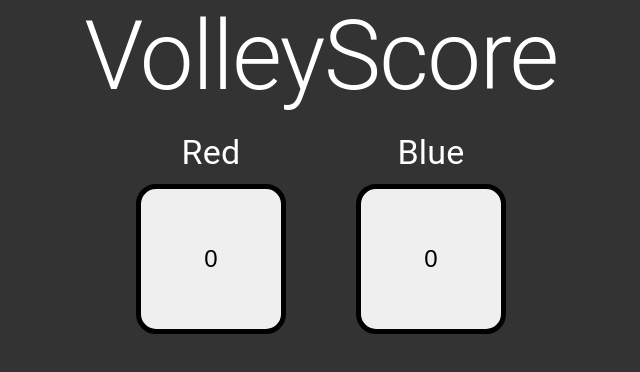
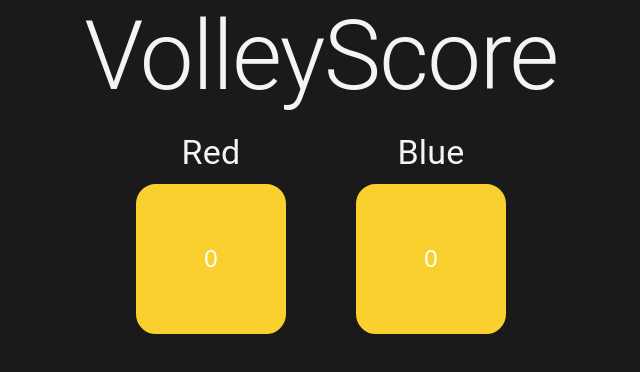
Before and after one commit to whuang214/VolleyScore, a React (Vite) app: page / in a window 1280 px wide. Shown: the top 372 px of the page, without its empty margins (319-959 px from the left). Built offline with nearby package versions, Linux system fonts and the light colour scheme.

Commit message:
add yellow color to buttons

```diff
--- a/src/styles/App.css
+++ b/src/styles/App.css
@@ -6,8 +6,8 @@
 
 body {
   font-family: "Roboto", sans-serif;
-  color: white;
-  background-color: #333333;
+  color: #f4f4f4;
+  background-color: #1a1a1a;
   display: flex;
   flex-direction: column;
   align-items: center;
@@ -28,15 +28,33 @@ body {
   justify-content: center;
 }
 
+/* Score Button */
 .score-button {
   width: 150px;
   height: 150px;
-  border: 5px solid #000;
+  border: 5px solid #fad02e; /* Yellow border */
   border-radius: 20px;
   font-size: 24px;
+  color: white; /* White text */
   display: flex;
   justify-content: center;
   align-items: center;
   margin: 10px;
-  /* background-color: transparent; */
+  background-color: #fad02e; /* Yellow background */
+  transition: all 0.3s ease-in-out;
+  cursor: pointer;
 }
+
+/* Score Button Hover */
+.score-button:hover {
+  background-color: #ffdb4d; /* Lighter Yellow */
+  border-color: #ffdb4d; /* Lighter Yellow */
+  transform: scale(1.05);
+}
+
+/* Score Button Active */
+.score-button:active {
+  background-color: #f9c423; /* Darker Yellow */
+  border-color: #f9c423; /* Darker Yellow */
+  transform: scale(0.95);
+}
```
Also changed, not shown: 1 other file (tests, documents, lock files or other folders).
